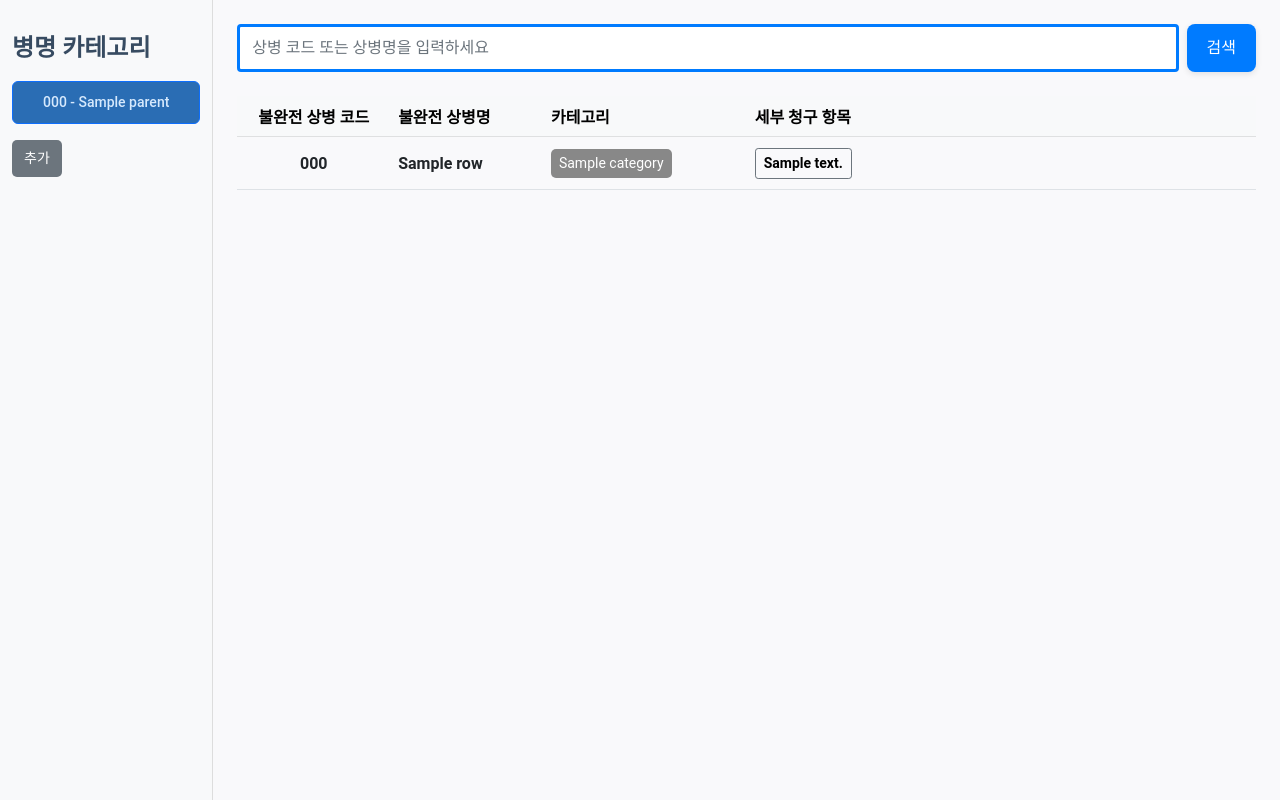
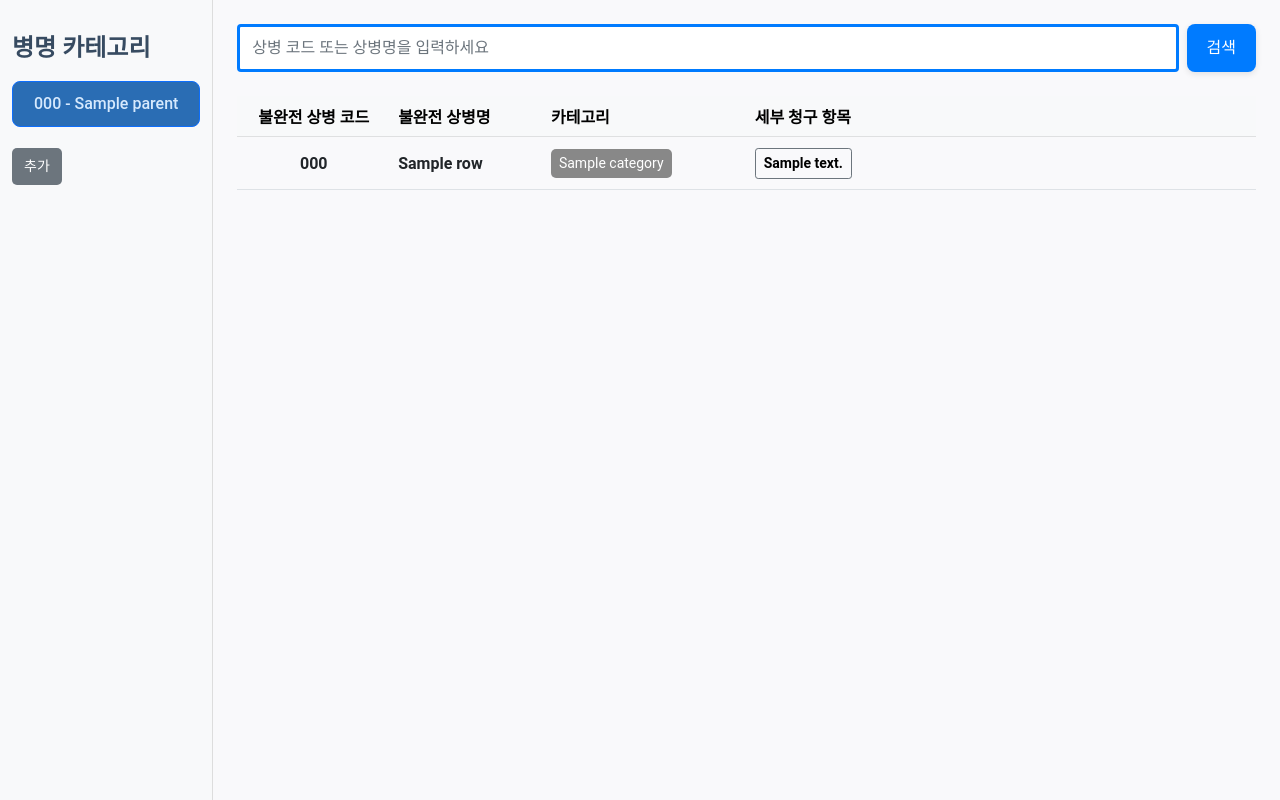
Before and after one commit to oxorudo/dental-diagnosis-finder, a Django app: template Django/search/templates/search.html in a window 1280 px wide. Run offline with Django 5.2, Linux system fonts and the light colour scheme; the template is opened without the code that fills it: most values are stand-ins (such as "Sample title", 1, 10 or a date in 2020); lists and menus that the app fills with data are empty.

Commit message:
대분류 버튼 크기 수정

```diff
--- a/Django/search/templates/search.html
+++ b/Django/search/templates/search.html
@@ -22,8 +22,7 @@
             <ul class="nav flex-column">
               {% for parent_code, parent_data in full_hierarchy.items %}
                 <li>
-                  {% load custom_filters %}
-                  <a href="#" class="major-category btn btn-primary" data-code="{{ parent_code }}">{{ parent_code|remove_last_char }} - {{ parent_data.name }}</a>
+                  <a href="#" class="major-category btn btn-primary md-2 w-100" data-code="{{ parent_code }}">{{ parent_code|remove_last_char }} - {{ parent_data.name }}</a>
                   <ul style="display:none;">
                     {% for middle_code, middle_data in parent_data.children.items %}
                       <li>
--- a/Django/static/styles.css
+++ b/Django/static/styles.css
@@ -54,13 +54,20 @@ body {
     color: #0056b3;
 }
 
-/* 사이드바 대분류 버튼 스타일 수정 */
 .sidebar .major-category {
+    font-weight: 500;
     color: #d6e9fd;
     background-color: #2a6db4;
     padding: 10px 12px;
-    font-size: 14px;
-    border-radius: 6px;
+    font-size: 16px;
+    border-radius: 8px;
+    margin-bottom: 5px;
+    width: 100%;
+    display: block;
+    box-sizing: border-box;
+    word-break: break-all;
+    overflow-wrap: break-word;
+    transition: background-color 0.3s ease, color 0.3s ease;
 }
 
 .sidebar .major-category:hover {
@@ -76,6 +83,7 @@ body {
     color: white;
     border-radius: 5px;
     border: none;
+    margin-bottom: 5px;
     transition: background-color 0.3s ease;
 }
 
```
